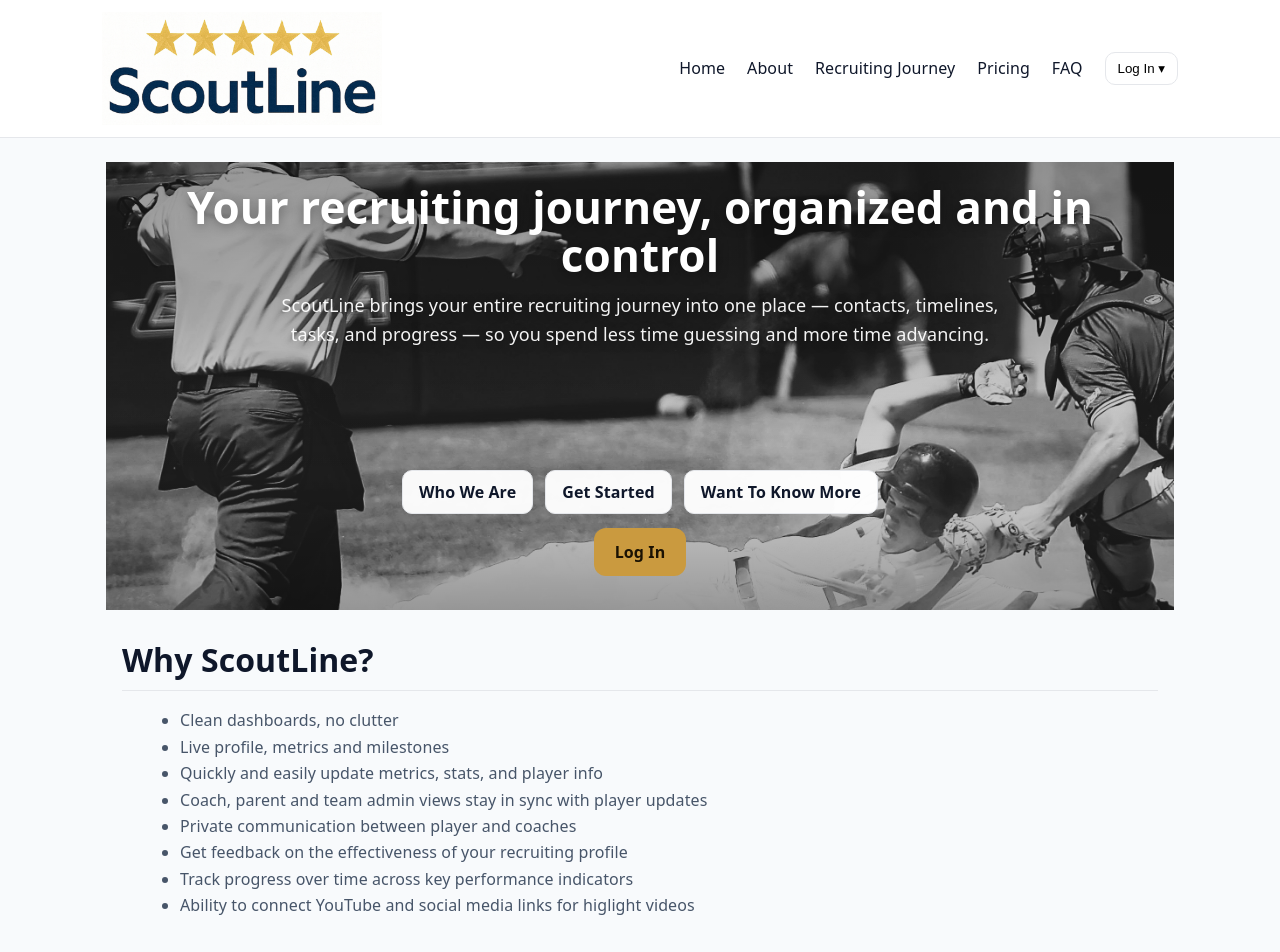
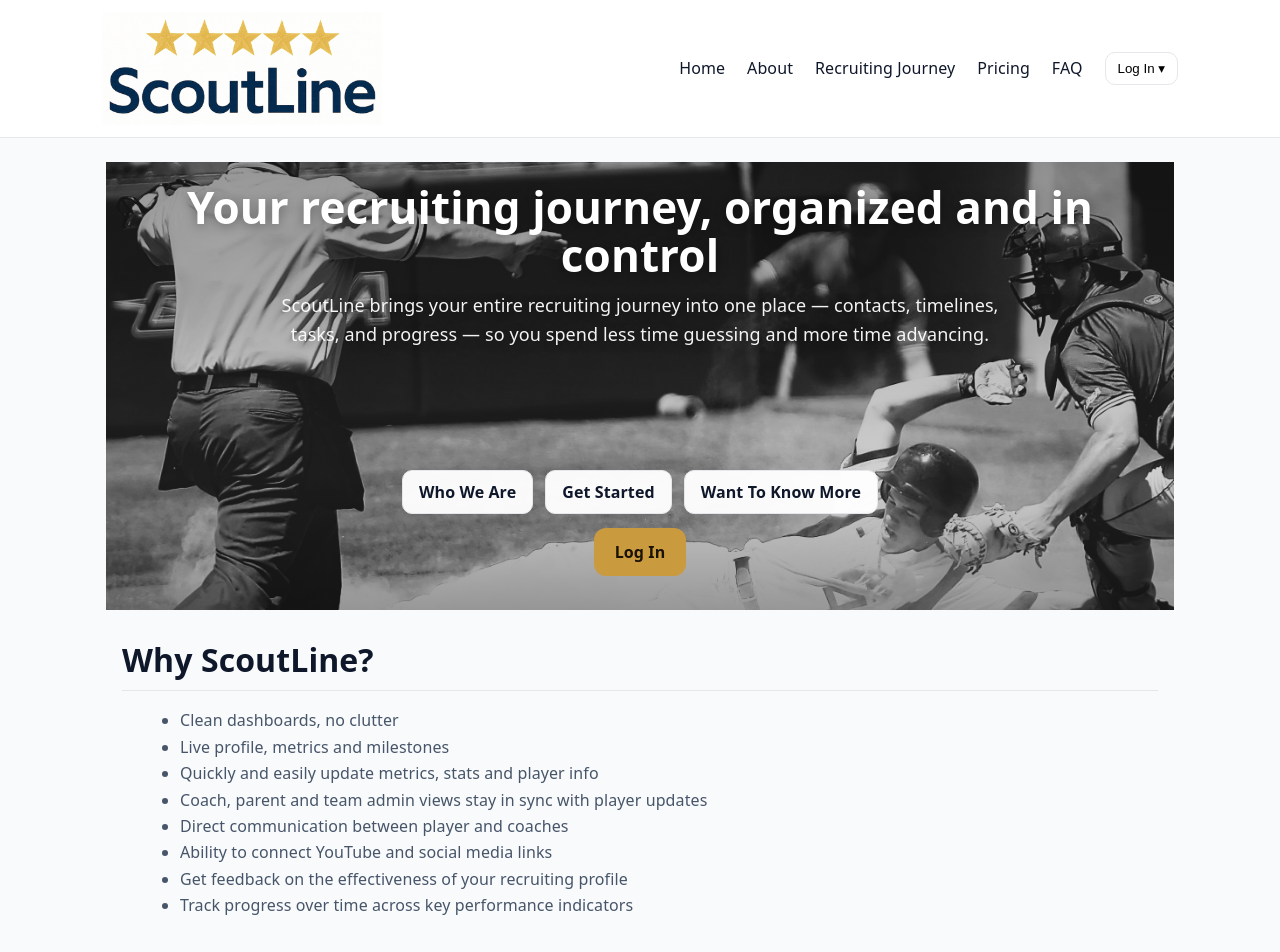
Before and after one commit to mattblittle-create/scoutline-beta, a Next.js app: page /recruiting-journey in a window 1280 px wide. Shown: the top 952 px of the page. Built offline with nearby package versions, Linux system fonts and the light colour scheme.

Commit message:
Update page.tsx

```diff
--- a/app/recruiting-journey/page.tsx
+++ b/app/recruiting-journey/page.tsx
@@ -23,12 +23,12 @@ export default function RecruitingJourneyPage() {
         <ul style={{ margin: "0 0 0 18px", color: "#475569", lineHeight: 1.65 }}>
           <li>Clean dashboards, no clutter</li>
           <li>Live profile, metrics and milestones</li>
-          <li>Quickly and easily update metrics, stats, and player info</li>
+          <li>Quickly and easily update metrics, stats and player info</li>
           <li>Coach, parent and team admin views stay in sync with player updates</li>
-          <li>Private communication between player and coaches</li>
+          <li>Direct communication between player and coaches</li>
+          <li>Ability to connect YouTube and social media links</li>
           <li>Get feedback on the effectiveness of your recruiting profile</li>
           <li>Track progress over time across key performance indicators</li>
-          <li>Ability to connect YouTube and social media links for higlight videos</li>
         </ul>
       </main>
     </>
```
